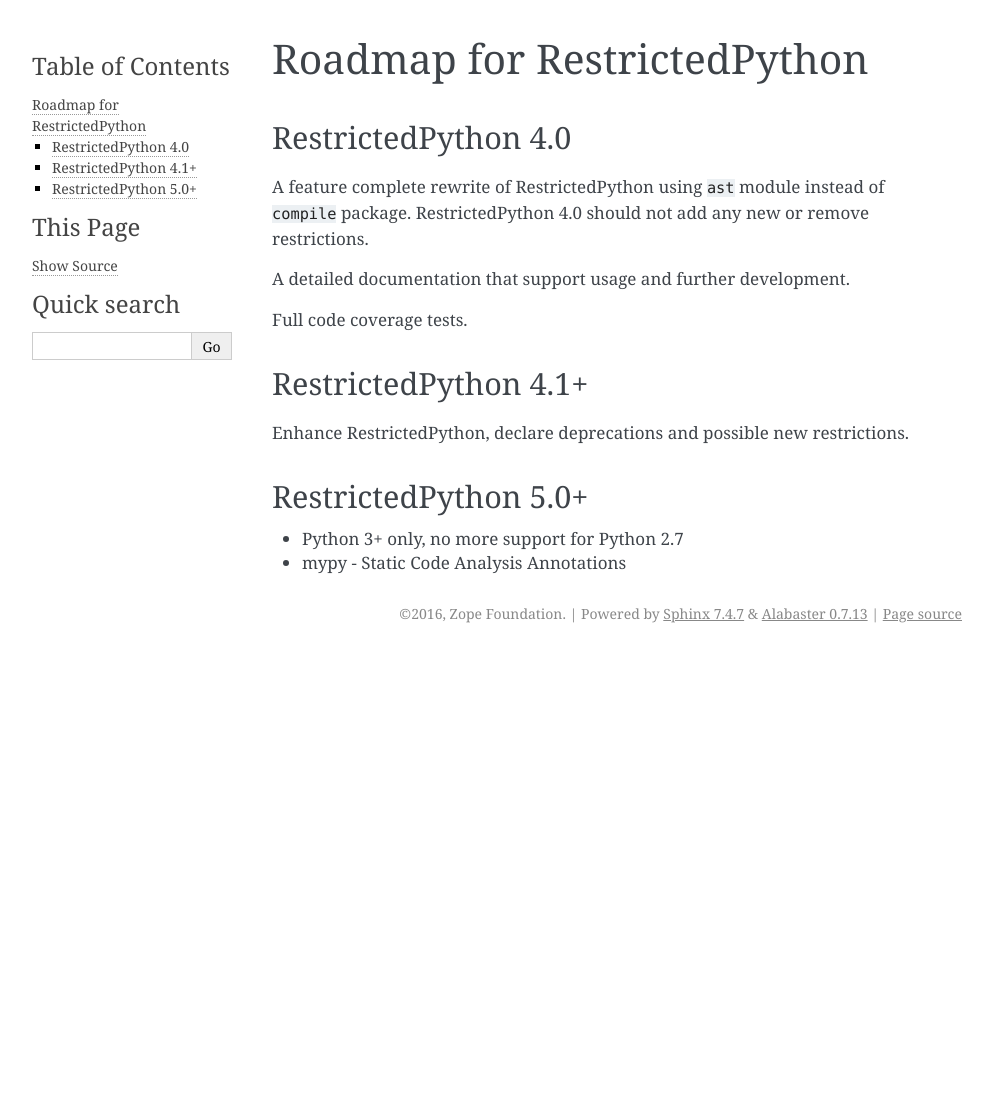
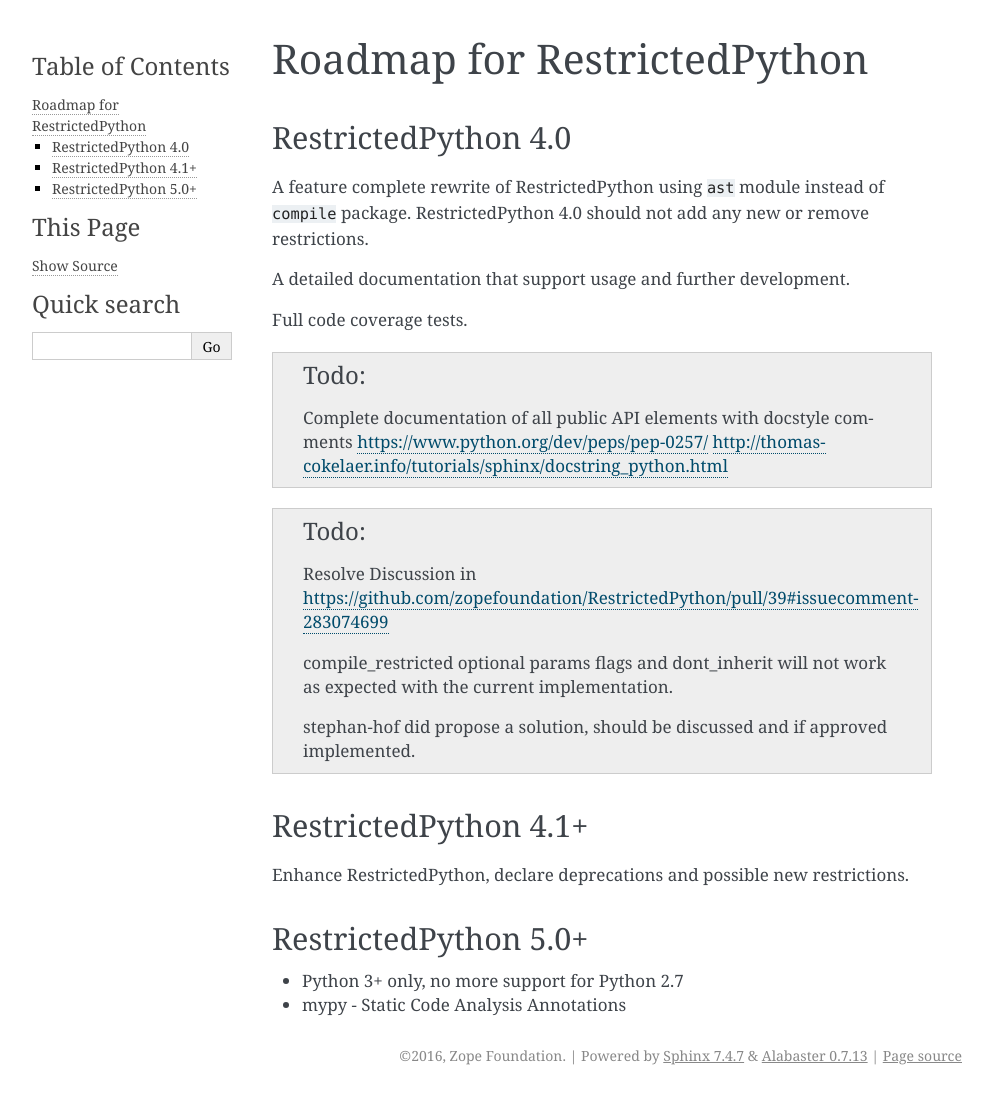
Before and after one commit to zopefoundation/RestrictedPython, a Sphinx documentation site: the page built from docs/roadmap/index.rst, in a window 1280 px wide. Shown: the whole page, without its empty margins (148-1141 px from the left). Built offline with Sphinx 7.4.7, drawn with Linux system fonts in a browser that asks for light colours; before the commit the page ends 900 px from its top, so only the background shows below that.

Commit message:
more todos and inclding @stephan-hof comment on compile params flags and dont_inherit

```diff
--- a/docs/conf.py
+++ b/docs/conf.py
@@ -119,7 +119,7 @@
 }
 
 # Options for sphinx.ext.todo:
-todo_include_todos = False
+todo_include_todos = True
 todo_emit_warnings = True
 
 # -- Options for HTML output ----------------------------------------------
--- a/docs/roadmap/index.rst
+++ b/docs/roadmap/index.rst
@@ -11,6 +11,21 @@
 
 Full code coverage tests.
 
+.. todo::
+
+    Complete documentation of all public API elements with docstyle comments
+    https://www.python.org/dev/peps/pep-0257/
+    http://thomas-cokelaer.info/tutorials/sphinx/docstring_python.html
+
+.. todo::
+
+    Resolve Discussion in https://github.com/zopefoundation/RestrictedPython/pull/39#issuecomment-283074699
+
+    compile_restricted optional params flags and dont_inherit will not work as expected with the current implementation.
+
+    stephan-hof did propose a solution, should be discussed and if approved implemented.
+
+
 RestrictedPython 4.1+
 ---------------------
 
```
